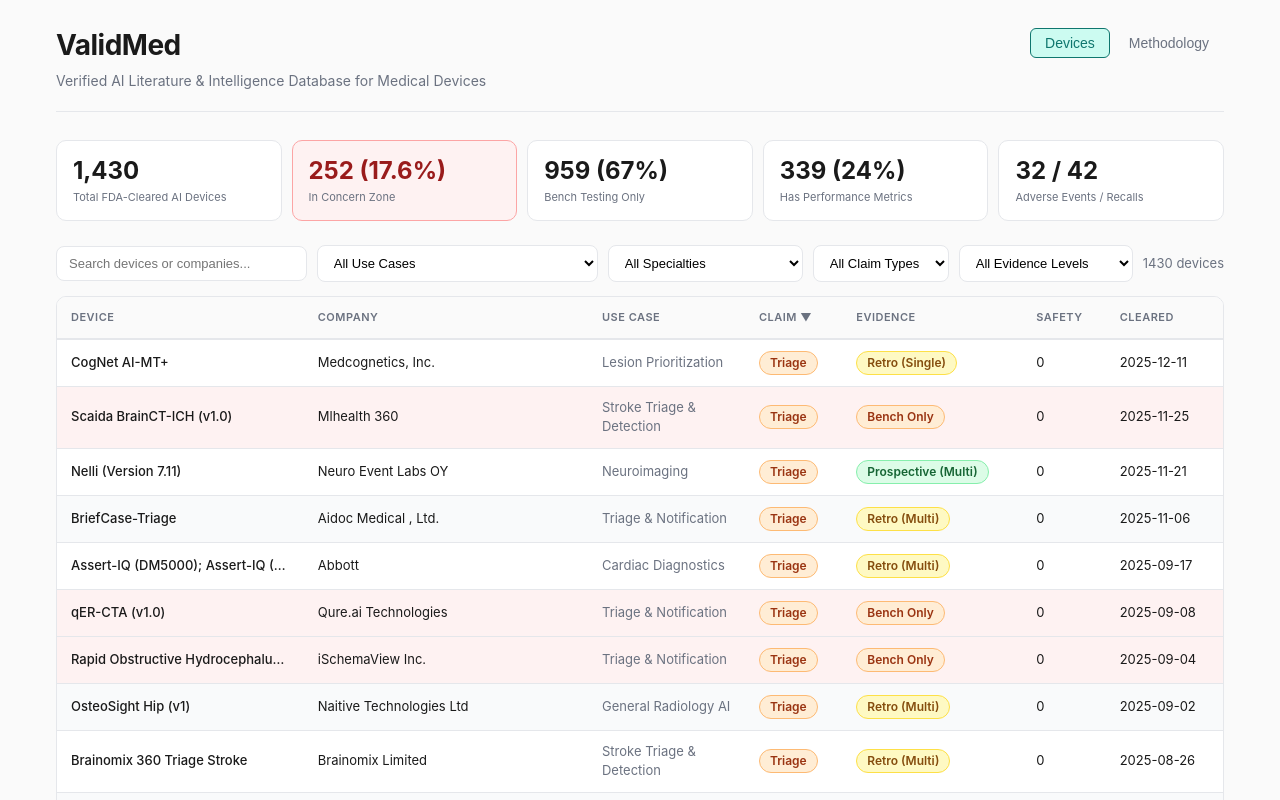
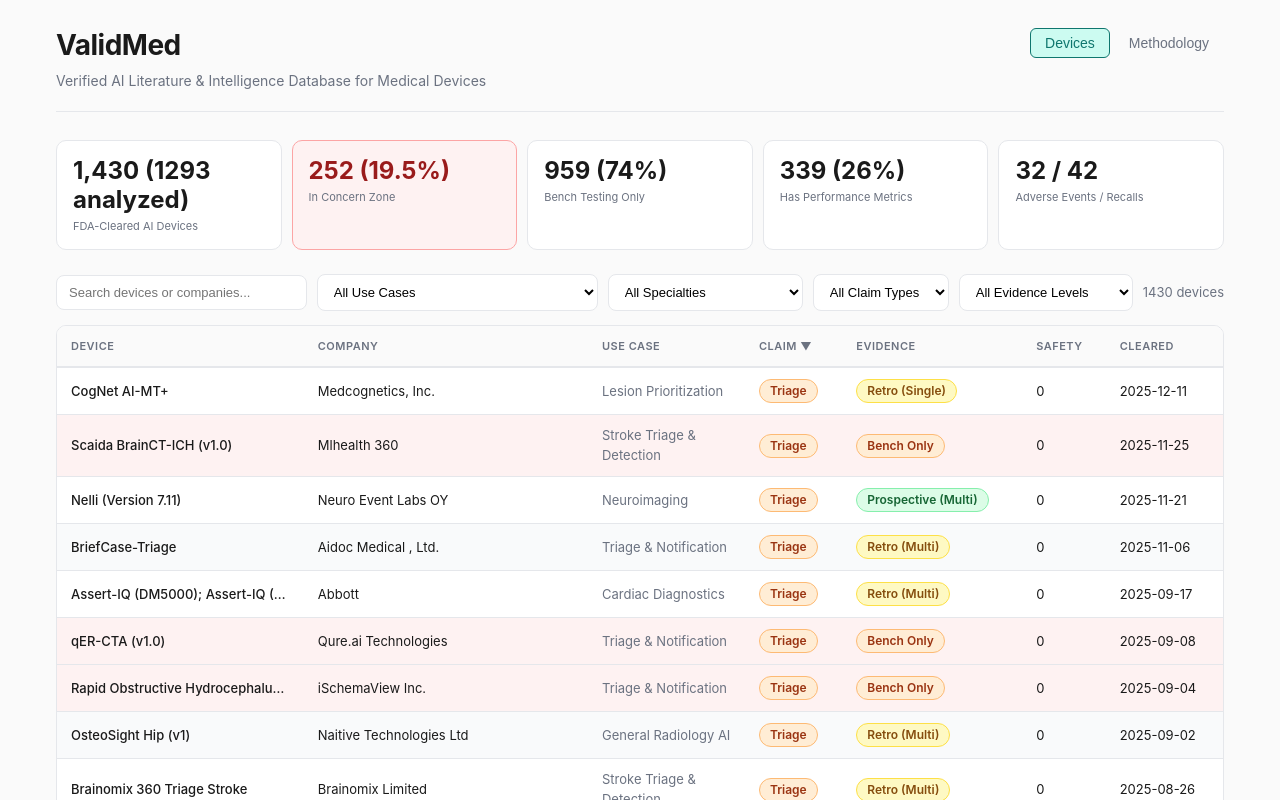
Before and after one commit to dcxht/ValidMed, a React (Vite) app in the folder web/: page / in a window 1280 px wide. Shown: the top 800 px of the page. Built offline with nearby package versions, Linux system fonts and the light colour scheme.

Commit message:
Fix concern zone percentage: divide by analyzed devices (1,293), not total (1,430)

```diff
--- a/web/src/components/Stats.jsx
+++ b/web/src/components/Stats.jsx
@@ -2,17 +2,19 @@
   if (!devices || devices.length === 0) return null;
 
   const total = devices.length;
+  const withClaims = devices.filter((d) => d.claim_category && d.claim_category !== "no_pdf").length;
   const concernZone = devices.filter((d) => d.is_concern_zone).length;
   const benchOnly = devices.filter((d) => d.validation_design === "none" || d.validation_design === "bench_only").length;
   const hasMetrics = devices.filter((d) => d.sensitivity != null || d.specificity != null || d.auc != null).length;
   const hasEvents = devices.filter((d) => d.safety_event_count > 0).length;
   const hasRecalls = devices.filter((d) => d.recall_count > 0).length;
+  const denom = withClaims || total;
 
   const stats = [
-    { label: "Total FDA-Cleared AI Devices", value: total.toLocaleString() },
-    { label: "In Concern Zone", value: `${concernZone} (${((concernZone / total) * 100).toFixed(1)}%)`, alert: true },
-    { label: "Bench Testing Only", value: `${benchOnly} (${((benchOnly / total) * 100).toFixed(0)}%)` },
-    { label: "Has Performance Metrics", value: `${hasMetrics} (${((hasMetrics / total) * 100).toFixed(0)}%)` },
+    { label: "FDA-Cleared AI Devices", value: `${total.toLocaleString()} (${withClaims} analyzed)` },
+    { label: "In Concern Zone", value: `${concernZone} (${((concernZone / denom) * 100).toFixed(1)}%)`, alert: true },
+    { label: "Bench Testing Only", value: `${benchOnly} (${((benchOnly / denom) * 100).toFixed(0)}%)` },
+    { label: "Has Performance Metrics", value: `${hasMetrics} (${((hasMetrics / denom) * 100).toFixed(0)}%)` },
     { label: "Adverse Events / Recalls", value: `${hasEvents} / ${hasRecalls}` },
   ];
 
```
